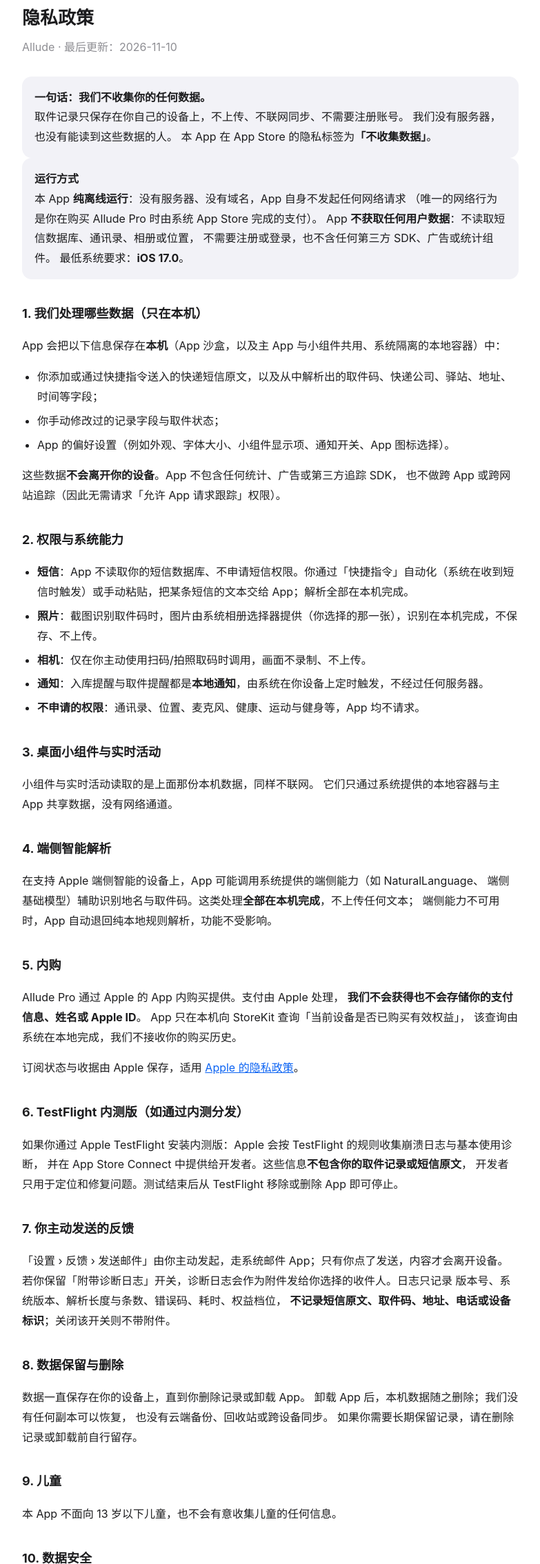
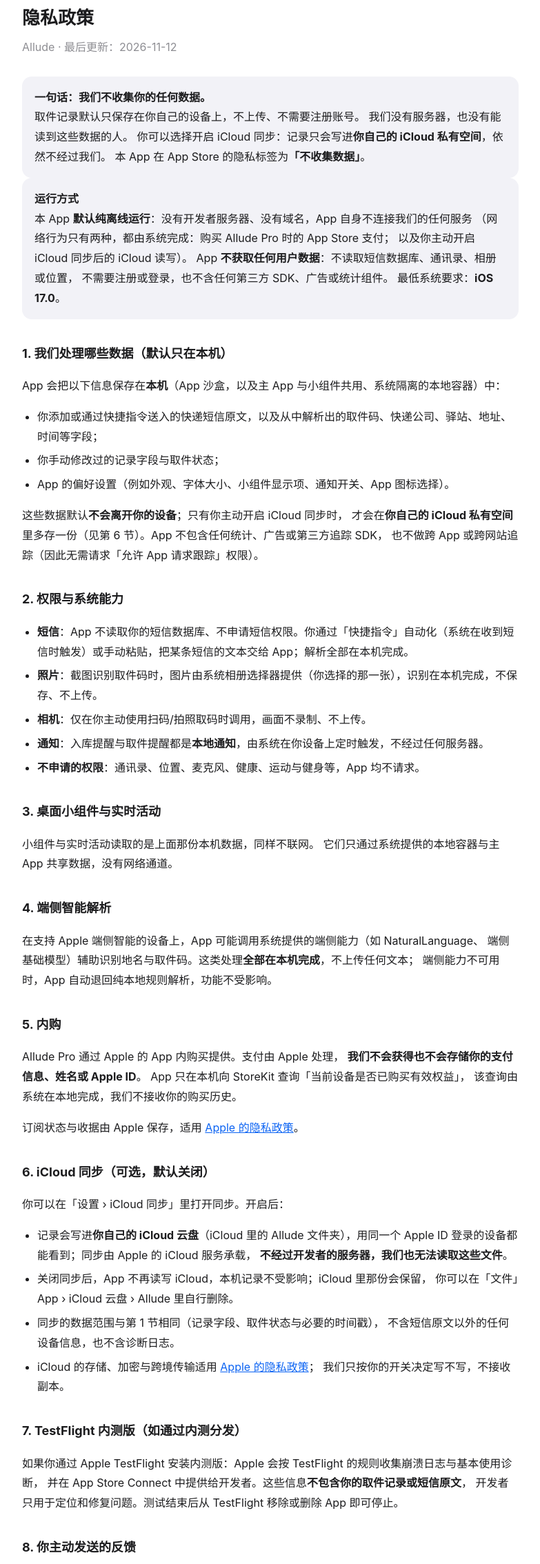
Before and after one commit to Zhangwangning/allude-legal, a plain HTML site: page privacy.html in a window 1280 px wide. Shown: the part 37-2305 px from the top of the page at 69% size, without its empty margins (248-1031 px from the left). Drawn offline with Linux system fonts and the light colour scheme.

Commit message:
docs(legal): 隐私政策与服务条款补充可选 iCloud 同步（默认关闭）

```diff
--- a/privacy.html
+++ b/privacy.html
@@ -22,32 +22,35 @@
 </head>
 <body>
   <h1>隐私政策</h1>
-  <p class="sub">Allude · 最后更新：2026-11-10</p>
+  <p class="sub">Allude · 最后更新：2026-11-12</p>
 
   <div class="lead">
     <strong>一句话：我们不收集你的任何数据。</strong><br>
-    取件记录只保存在你自己的设备上，不上传、不联网同步、不需要注册账号。
+    取件记录默认只保存在你自己的设备上，不上传、不需要注册账号。
     我们没有服务器，也没有能读到这些数据的人。
+    你可以选择开启 iCloud 同步：记录只会写进<b>你自己的 iCloud 私有空间</b>，依然不经过我们。
     本 App 在 App Store 的隐私标签为<b>「不收集数据」</b>。
   </div>
 
   <div class="lead">
     <strong>运行方式</strong><br>
-    本 App <b>纯离线运行</b>：没有服务器、没有域名，App 自身不发起任何网络请求
-    （唯一的网络行为是你在购买 Allude Pro 时由系统 App Store 完成的支付）。
+    本 App <b>默认纯离线运行</b>：没有开发者服务器、没有域名，App 自身不连接我们的任何服务
+    （网络行为只有两种，都由系统完成：购买 Allude Pro 时的 App Store 支付；
+    以及你主动开启 iCloud 同步后的 iCloud 读写）。
     App <b>不获取任何用户数据</b>：不读取短信数据库、通讯录、相册或位置，
     不需要注册或登录，也不含任何第三方 SDK、广告或统计组件。
     最低系统要求：<b>iOS 17.0</b>。
   </div>
 
-  <h2>1. 我们处理哪些数据（只在本机）</h2>
+  <h2>1. 我们处理哪些数据（默认只在本机）</h2>
   <p>App 会把以下信息保存在<b>本机</b>（App 沙盒，以及主 App 与小组件共用、系统隔离的本地容器）中：</p>
   <ul>
     <li>你添加或通过快捷指令送入的快递短信原文，以及从中解析出的取件码、快递公司、驿站、地址、时间等字段；</li>
     <li>你手动修改过的记录字段与取件状态；</li>
     <li>App 的偏好设置（例如外观、字体大小、小组件显示项、通知开关、App 图标选择）。</li>
   </ul>
-  <p>这些数据<b>不会离开你的设备</b>。App 不包含任何统计、广告或第三方追踪 SDK，
+  <p>这些数据默认<b>不会离开你的设备</b>；只有你主动开启 iCloud 同步时，
+     才会在<b>你自己的 iCloud 私有空间</b>里多存一份（见第 6 节）。App 不包含任何统计、广告或第三方追踪 SDK，
      也不做跨 App 或跨网站追踪（因此无需请求「允许 App 请求跟踪」权限）。</p>
 
   <h2>2. 权限与系统能力</h2>
@@ -76,18 +79,33 @@
   <p>订阅状态与收据由 Apple 保存，适用
      <a href="https://www.apple.com/legal/privacy/">Apple 的隐私政策</a>。</p>
 
-  <h2>6. TestFlight 内测版（如通过内测分发）</h2>
+  <h2>6. iCloud 同步（可选，默认关闭）</h2>
+  <p>你可以在「设置 › iCloud 同步」里打开同步。开启后：</p>
+  <ul>
+    <li>记录会写进<b>你自己的 iCloud 云盘</b>（iCloud 里的 Allude 文件夹），用同一个 Apple ID
+        登录的设备都能看到；同步由 Apple 的 iCloud 服务承载，
+        <b>不经过开发者的服务器，我们也无法读取这些文件</b>。</li>
+    <li>关闭同步后，App 不再读写 iCloud，本机记录不受影响；iCloud 里那份会保留，
+        你可以在「文件」App › iCloud 云盘 › Allude 里自行删除。</li>
+    <li>同步的数据范围与第 1 节相同（记录字段、取件状态与必要的时间戳），
+        不含短信原文以外的任何设备信息，也不含诊断日志。</li>
+    <li>iCloud 的存储、加密与跨境传输适用
+        <a href="https://www.apple.com/legal/privacy/">Apple 的隐私政策</a>；
+        我们只按你的开关决定写不写，不接收副本。</li>
+  </ul>
+
+  <h2>7. TestFlight 内测版（如通过内测分发）</h2>
   <p>如果你通过 Apple TestFlight 安装内测版：Apple 会按 TestFlight 的规则收集崩溃日志与基本使用诊断，
      并在 App Store Connect 中提供给开发者。这些信息<b>不包含你的取件记录或短信原文</b>，
      开发者只用于定位和修复问题。测试结束后从 TestFlight 移除或删除 App 即可停止。</p>
 
-  <h2>7. 你主动发送的反馈</h2>
+  <h2>8. 你主动发送的反馈</h2>
   <p>「设置 › 反馈 › 发送邮件」由你主动发起，走系统邮件 App；只有你点了发送，内容才会离开设备。
      若你保留「附带诊断日志」开关，诊断日志会作为附件发给你选择的收件人。日志只记录
      版本号、系统版本、解析长度与条数、错误码、耗时、权益档位，
      <b>不记录短信原文、取件码、地址、电话或设备标识</b>；关闭该开关则不带附件。</p>
 
-  <h2>8. 数据保留与删除</h2>
+  <h2>9. 数据保留与删除</h2>
   <p>数据一直保存在你的设备上，直到你删除记录或卸载 App。
      卸载 App 后，本机数据随之删除；我们没有任何副本可以恢复，
      也没有云端备份、回收站或跨设备同步。
```
Also changed, not shown: support.html (+1 -1 lines), terms.html (+18 -5 lines).
